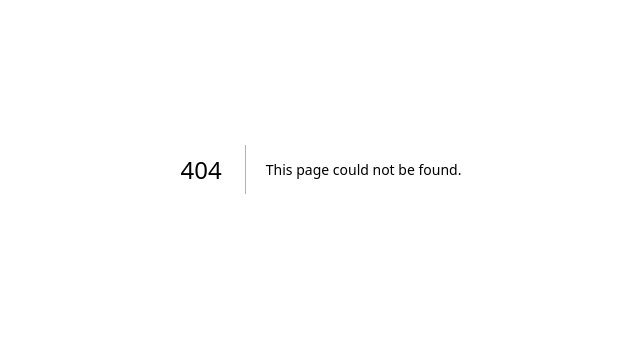
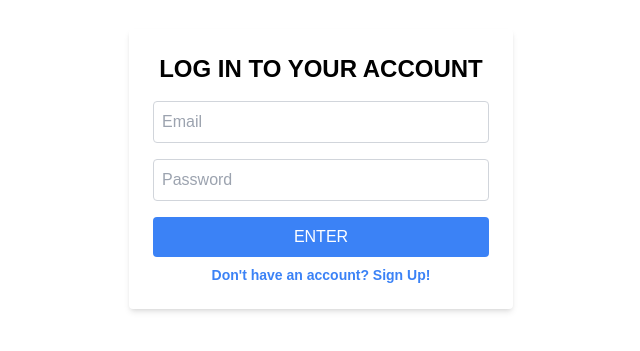
Before and after one commit to gacorteletti/ocr-llm-web, a Next.js app in the folder frontend/: page /signin in a window 1280 px wide. Before the commit this address had no page. Shown: the part 231-582 px from the top of the page, without its empty margins (319-959 px from the left). Built offline with nearby package versions, Linux system fonts and the light colour scheme.

Commit message:
add signup and signin pages

```diff
--- /dev/null
+++ b/frontend/app/components/AuthForm.tsx
@@ -0,0 +1,88 @@
+"use client";
+
+import { useState } from "react";
+import { useRouter } from "next/navigation";
+import API from "../../lib/api";
+import Link from "next/link";
+
+interface AuthFormProps {
+  type: "signin" | "signup"; // define form type
+  endpoint: string; // backend endpoint for the form
+  redirectTo: string; // path to redirect after success
+  linkText?: string; // optional text for link below button
+  linkHref?: string; // optional href for the link
+}
+
+export default function AuthForm({
+  type,
+  endpoint,
+  redirectTo,
+  linkText,
+  linkHref,
+}: AuthFormProps) {
+  const [email, setEmail] = useState("");
+  const [password, setPassword] = useState("");
+  const [error, setError] = useState("");
+  const router = useRouter();
+
+  const handleSubmit = async (e: React.FormEvent) => {
+    e.preventDefault();
+    try {
+      const response = await API.post(endpoint, { email, password });
+      console.log("Signup successful:", response.data); // Debug success
+      if (type === "signin") {
+        localStorage.setItem("token", response.data.access_token); // Save JWT for signin
+      }
+      router.push(redirectTo); // Redirect on success
+    } catch (err: any) {
+      console.error("Signup error:", err.response?.data || err.message); // Log the actual error
+      setError(err.response?.data?.message || `${type} failed`);
+    }
+  };
+
+  return (
+    <div className="flex items-center justify-center h-screen">
+      <form
+        onSubmit={handleSubmit}
+        className="w-96 p-6 bg-white shadow-md rounded"
+      >
+        <h1 className="text-2xl text-center text-black font-bold mb-4">
+          {type === "signin"
+            ? "LOG IN TO YOUR ACCOUNT"
+            : "CREATE A NEW ACCOUNT"}
+        </h1>
+        {error && <p className="text-red-500">{error}</p>}
+        <input
+          type="email"
+          placeholder="Email"
+          value={email}
+          onChange={(e) => setEmail(e.target.value)}
+          className="w-full p-2 border border-gray-300 rounded mb-4 text-black"
+          required
+        />
+        <input
+          type="password"
+          placeholder="Password"
+          value={password}
+          onChange={(e) => setPassword(e.target.value)}
+          className="w-full p-2 border border-gray-300 rounded mb-4 text-black"
+          required
+        />
+        <button
+          type="submit"
+          className="w-full p-2 bg-blue-500 text-white rounded hover:bg-blue-950"
+        >
+          {type === "signin" ? "ENTER" : "CREATE"}
+        </button>
+        {linkText && linkHref && (
+          <Link
+            href={linkHref}
+            className="block text-sm text-center font-bold mt-2 text-blue-500 hover:underline"
+          >
+            {linkText} {type === "signin" ? "Sign Up!" : "Sign In!"}
+          </Link>
+        )}
+      </form>
+    </div>
+  );
+}
--- /dev/null
+++ b/frontend/app/signin/page.tsx
@@ -0,0 +1,13 @@
+import AuthForm from "../components/AuthForm";
+
+export default function SigninPage() {
+  return (
+    <AuthForm
+      type="signin"
+      endpoint="/auth/signin"
+      redirectTo="/dashboard"
+      linkText="Don't have an account?"
+      linkHref="/signup"
+    />
+  );
+}
--- /dev/null
+++ b/frontend/app/signup/page.tsx
@@ -0,0 +1,13 @@
+import AuthForm from "../components/AuthForm";
+
+export default function SignupPage() {
+  return (
+    <AuthForm
+      type="signup"
+      endpoint="/auth/signup"
+      redirectTo="/signin"
+      linkText="Already have an account?"
+      linkHref="/signin/"
+    />
+  );
+}
--- /dev/null
+++ b/frontend/lib/api.ts
@@ -0,0 +1,7 @@
+import axios from "axios";
+
+const API = axios.create({
+  baseURL: "http://localhost:3333/", // backend url
+});
+
+export default API;
```
Also changed, not shown: 1 other file (tests, documents, lock files or other folders).
